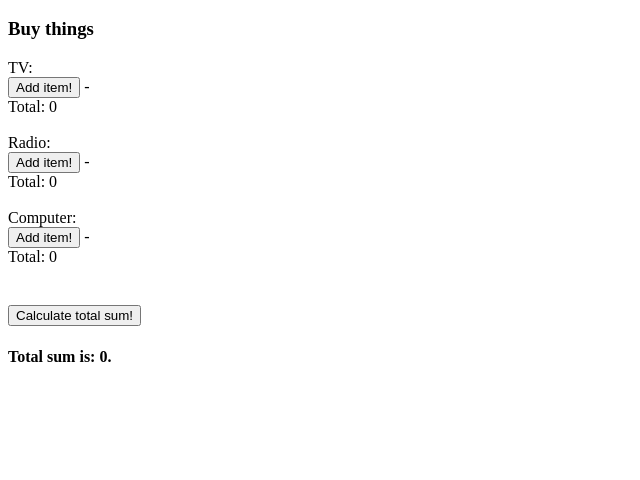
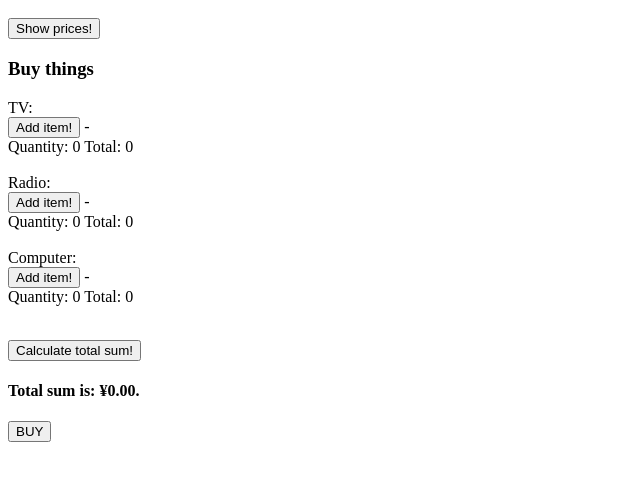
Before and after one commit to Robiq/Robiq.github.io, a plain HTML site: page index.html in a window 1280 px wide. Both pictures are taken after a click on the button "Calculate total sum!". Shown: the part 48-528 px from the top of the page, without its empty margins (0-640 px from the left). Drawn offline with Linux system fonts and the light colour scheme.

Commit message:
Working finished

```diff
--- a/index.html
+++ b/index.html
@@ -4,38 +4,43 @@
 	<h1>Parameter tampering demo</h1>
 </head>
 <body>
-	<!-- Use form to store all the information -->
-	<form id="prices" hidden>
+	<!-- Change these values and see what happens!!! -->
+	<h4 id="pTxt" style="display:none;">Prices</h4>
+	<form id="prices" style="display:none;">
+		TV:
 		<input id="p_1" value=25000>
+		Radio:
 		<input id="p_2" value=5000>
+		Computer:
 		<input id="p_3" value=50000>
 	</form>
+	<button id="show" onclick="return showPrices(this);">Show prices!</button>
 
 	<!--ITEM AND COUNTER and SUM-->
 	<h3>Buy things</h3>
 	<form id="form">
-		<!-- Use divs? DO NOT USE SAME IDs -->
 		TV:<br>
 		<div id="f1">
 			<input id="1amt" type="number" value=0 hidden>
-			<button id=1 onclick="return calculate(this.id);">Add item!</button>	-	<div id="i1">Total: 0</div>
+			<button id=1 onclick="return calculate(this.id);">Add item!</button>	-	<div id="i1">Quantity: 0 Total: 0</div>
 		</div><br>
 		Radio:<br>
 		<div id="f2">
 			<input id="2amt" type="number" value=0 hidden>
-			<button id=2 onclick="return calculate(this.id);">Add item!</button>	-	<div id="i2">Total: 0</div>
+			<button id=2 onclick="return calculate(this.id);">Add item!</button>	-	<div id="i2">Quantity: 0 Total: 0</div>
 		</div><br>
 		Computer:
 		<br>
 		<div id="f3">
 			<input id="3amt" type="number" value=0 hidden>
-			<button id=3 onclick="return calculate(this.id);">Add item!</button>	-	<div id="i3">Total: 0</div>
+			<button id=3 onclick="return calculate(this.id);">Add item!</button>	-	<div id="i3">Quantity: 0 Total: 0</div>
 		</div><br>
 	</form>
 
-	<h4></h4>
 	<!-- Total sum -->
-	<button id=4 onclick="return totalSum();">Calculate total sum!</button>
+	<button onclick="return totalSum();">Calculate total sum!</button>
 	<h4 id="total sum"></h4>
+
+	<button onclick="return buy();">BUY</button>
 </body>
 </html>
--- a/index.js
+++ b/index.js
@@ -1,3 +1,13 @@
+// Create our number formatter.
+var formatter = new Intl.NumberFormat('en-US', {
+  style: 'currency',
+  currency: 'JPY',
+  minimumFractionDigits: 2,
+});
+
+var sum = 0;
+
+
 function calculate(id){
 	val = document.getElementById("p_"+id);
 	val = val.value;
@@ -6,9 +16,9 @@ function calculate(id){
 	amtInt = parseInt(amt.value);
 	amtInt++;
 	amt.value = amtInt;
-	sum = parseInt(amtInt * val, 10);
-	console.log("val: " + val + " amt: " + amt.value + " sum: " + sum);
-	document.getElementById("i"+id).innerHTML = "Total: " + sum;
+	sumL = parseInt(amtInt * val, 10);
+	console.log("val: " + val + " amt: " + amt.value + " sum: " + sumL);
+	document.getElementById("i"+id).innerHTML = "Quantity: " + amt.value + " Total: " + formatter.format(sumL);
 	return false;
 }
 
@@ -18,9 +28,9 @@ function summarize(id){
 	val = parseInt(val, 10);
 	amt = document.getElementById(id+"amt").value;
 	amtInt = parseInt(amt);
-	sum = parseInt(amtInt * val, 10);
-	console.log("Summ: val: " + val + " amt: " + amt + " sum: " + sum);
-	return sum;
+	sumL = parseInt(amtInt * val, 10);
+	console.log("Summ: val: " + val + " amt: " + amt + " sum: " + sumL);
+	return sumL;
 }
 
 function totalSum(){
@@ -28,6 +38,25 @@ function totalSum(){
 	for (var i = 1; i < 4; i++) {
 		sum += summarize(i);
 	}
-	document.getElementById("total sum").innerHTML = "Total sum is: " + sum + ".";
+	document.getElementById("total sum").innerHTML = "Total sum is: " + formatter.format(sum) + ".";
 	return false;
 }
+
+function showPrices(btn) {
+	prices = document.getElementById("prices");
+	obj2 = document.getElementById("pTxt");
+	if (prices.style.display === "none") {
+        prices.style.display = "block";
+        obj2.style.display = "block";
+        btn.innerHTML = "Hide prices!";
+    } else {
+        prices.style.display = "none";
+        obj2.style.display = "none";
+        btn.innerHTML = "Show prices!";
+    }
+	return false;
+}
+
+function buy(){
+	document.body.innerHTML = "<h2>Your purchase is: " + formatter.format(sum) +"</h2>";
+}
```
